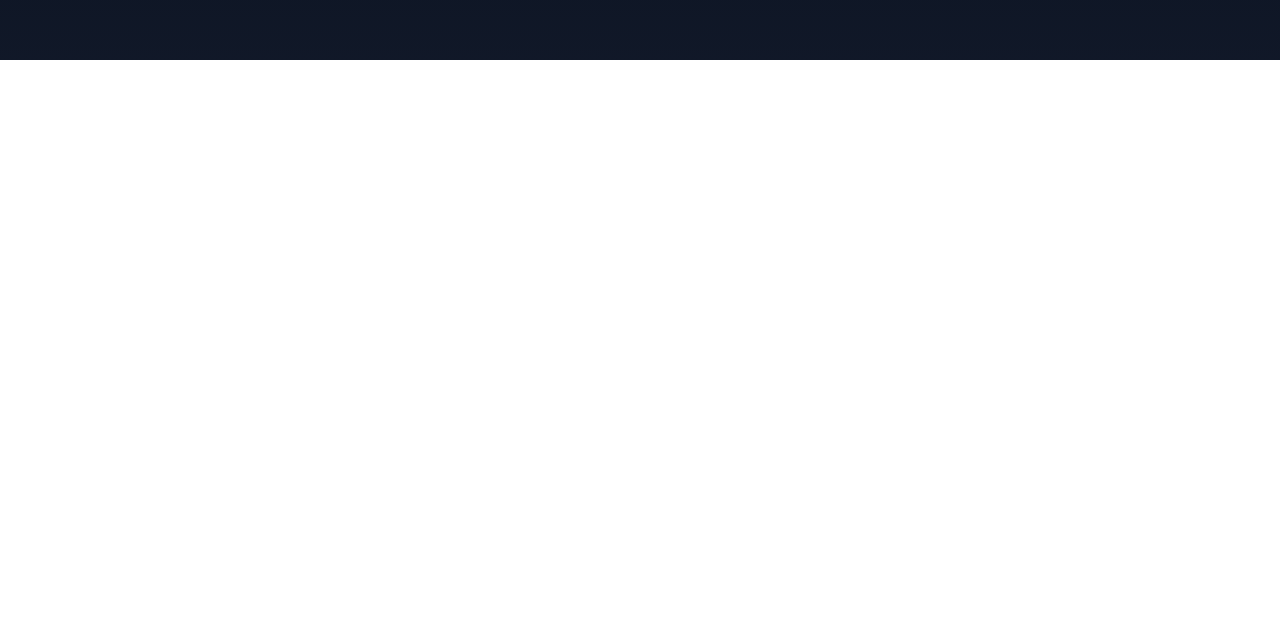
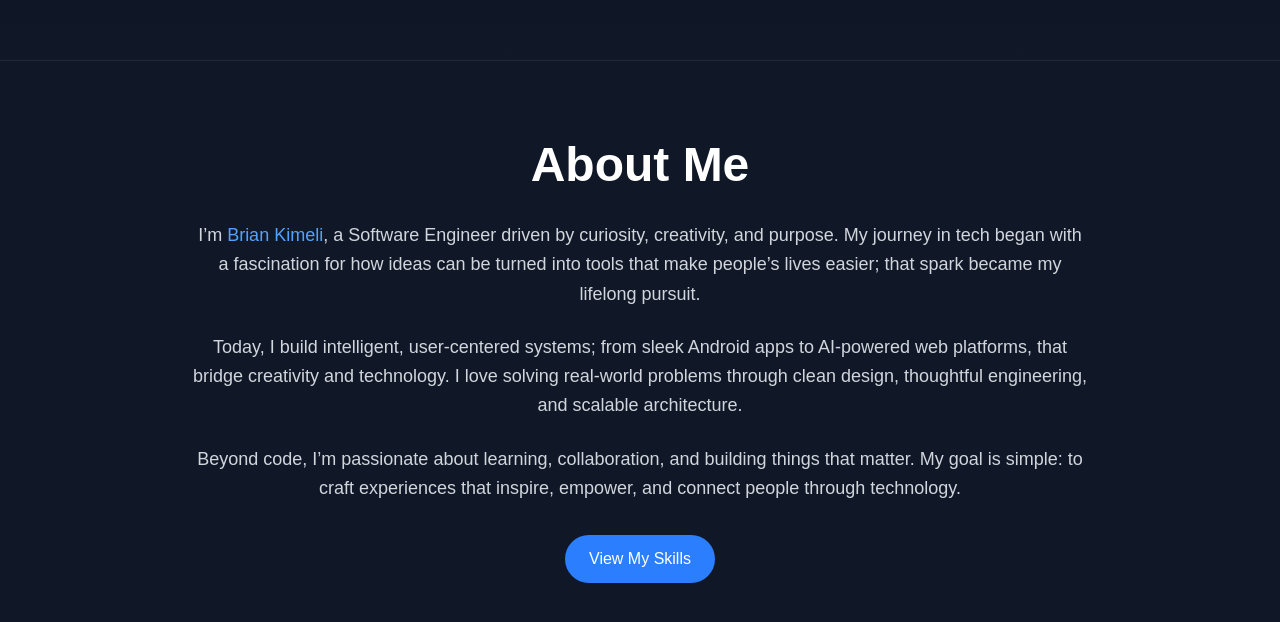
Before and after one commit to BrianKimeli/My-Portfolio, a Next.js app: page / in a window 1280 px wide. Shown: the part 740-1362 px from the top of the page. Before the commit the page ends 800 px from the top, so only its background shows below. Built offline with nearby package versions, Linux system fonts and the light colour scheme.

Commit message:
feat: add about page with my short story

```diff
--- a/src/app/page.tsx
+++ b/src/app/page.tsx
@@ -1,9 +1,11 @@
 import Hero from "@/sections/Hero";
+import About from "@/sections/About";
 
 export default function Home() {
   return (
     <main>
       <Hero />
+      <About />
     </main>
   );
 }
--- /dev/null
+++ b/src/sections/About.tsx
@@ -0,0 +1,68 @@
+"use client";
+import { motion } from "framer-motion";
+
+export default function About() {
+  return (
+    <section
+      id="about"
+      className="py-20 bg-gray-900 text-white px-6 border-t border-gray-800"
+    >
+      <div className="max-w-4xl mx-auto text-center">
+        <motion.h2
+          initial={{ opacity: 0, y: 20 }}
+          animate={{ opacity: 1, y: 0 }}
+          transition={{ duration: 0.6 }}
+          className="text-4xl md:text-5xl font-bold mb-8"
+        >
+          About Me
+        </motion.h2>
+
+        <motion.p
+          initial={{ opacity: 0, y: 10 }}
+          animate={{ opacity: 1, y: 0 }}
+          transition={{ delay: 0.2, duration: 0.6 }}
+          className="text-lg text-gray-300 leading-relaxed mb-6"
+        >
+          I’m <span className="text-blue-400 font-medium">Brian Kimeli</span>, a
+          Software Engineer driven by curiosity, creativity, and purpose. My
+          journey in tech began with a fascination for how ideas can be turned
+          into tools that make people’s lives easier; that spark became my
+          lifelong pursuit.
+        </motion.p>
+
+        <motion.p
+          initial={{ opacity: 0, y: 10 }}
+          animate={{ opacity: 1, y: 0 }}
+          transition={{ delay: 0.4, duration: 0.6 }}
+          className="text-lg text-gray-300 leading-relaxed mb-6"
+        >
+          Today, I build intelligent, user-centered systems; from sleek Android
+          apps to AI-powered web platforms, that bridge creativity and
+          technology. I love solving real-world problems through clean design,
+          thoughtful engineering, and scalable architecture.
+        </motion.p>
+
+        <motion.p
+          initial={{ opacity: 0, y: 10 }}
+          animate={{ opacity: 1, y: 0 }}
+          transition={{ delay: 0.6, duration: 0.6 }}
+          className="text-lg text-gray-300 leading-relaxed mb-8"
+        >
+          Beyond code, I’m passionate about learning, collaboration, and
+          building things that matter. My goal is simple: to craft experiences
+          that inspire, empower, and connect people through technology.
+        </motion.p>
+
+        <motion.a
+          href="#skills"
+          initial={{ opacity: 0, y: 10 }}
+          animate={{ opacity: 1, y: 0 }}
+          transition={{ delay: 0.8, duration: 0.6 }}
+          className="inline-block bg-blue-500 hover:bg-blue-600 text-white px-6 py-3 rounded-full font-medium transition"
+        >
+          View My Skills
+        </motion.a>
+      </div>
+    </section>
+  );
+}
```
